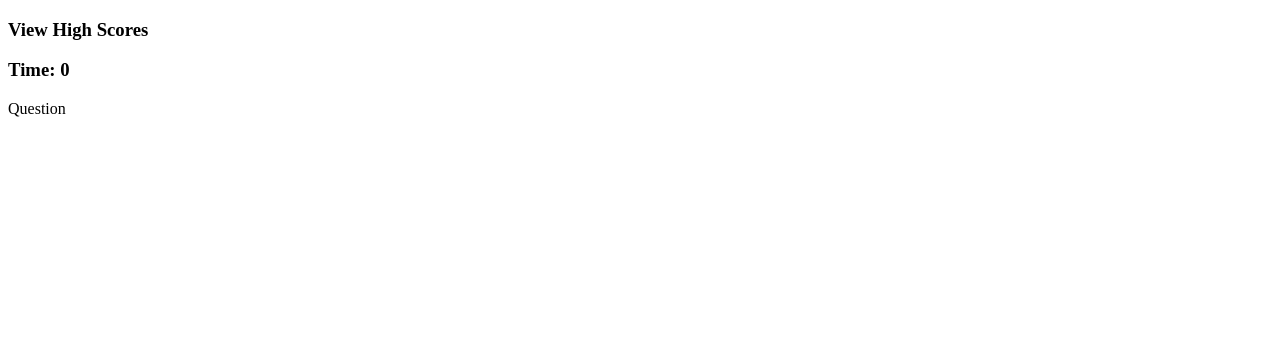
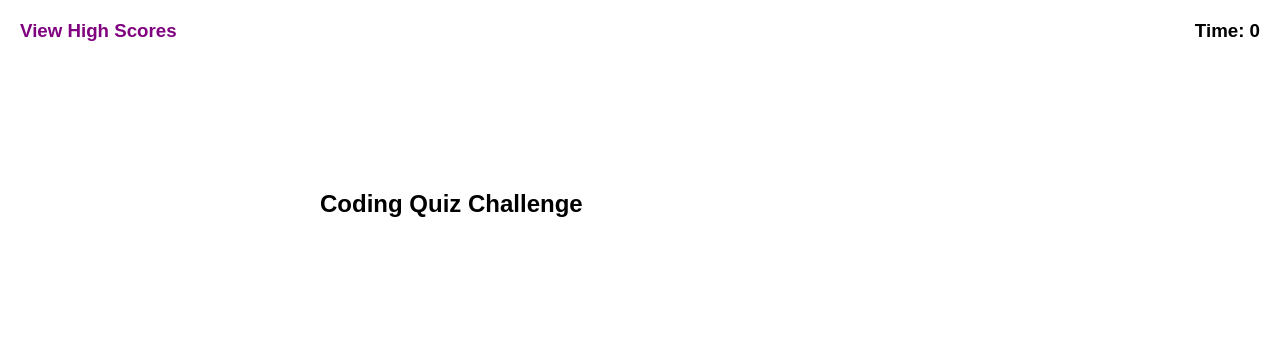
Before and after one commit to Koober97/lets-test-your-javascript, a plain HTML site: page index.html in a window 1280 px wide. Drawn offline with Linux system fonts and the light colour scheme.

Commit message:
updated html, css, and js to fit together

```diff
--- a/assets/css/styles.css
+++ b/assets/css/styles.css
@@ -0,0 +1,40 @@
+* {
+    font-family: Arial, Helvetica, sans-serif;
+    box-sizing: border-box;
+    padding: 0;
+    margin: 0;
+}
+
+header {
+    display: flex;
+    flex-wrap: wrap;
+    justify-content: space-between;
+    padding: 20px;
+}
+
+.high-score {
+    color: purple;
+}
+
+section {
+    display: flex;
+    justify-content: center;
+}
+
+.container {
+    display: flex;
+    flex-wrap: wrap;
+    padding: 10% 10%;
+    width: 70%
+}
+
+.question {
+    padding: 10px 0px;
+    font-size: 38px;
+    flex: 1 100%;
+}
+
+.question p {
+    font-size: 26px;
+    font-weight: normal;
+}
--- a/assets/js/javascript.js
+++ b/assets/js/javascript.js
@@ -1,4 +1,8 @@
-var timerEl = document.querySelector(".timer")
+var timerEl = document.querySelector(".timer");
+var headerEl = document.querySelector("header");
+var highScoreEl = document.querySelector(".high-score");
+var quizHeaderEl = document.querySelector(".quiz-question");
+var quizContentEl = document.querySelector(".quiz-content");
 
 var questionBankArray = [
     {
--- a/index.html
+++ b/index.html
@@ -14,9 +14,8 @@
     </header>
     <section>
         <div class="container">
-            <div id="question-container" class="hide"></div>
-            <div id="question">Question</div>
-            <div id="answer-button" class="answer-btn"></div>
+            <h1 class="quiz-question">Coding Quiz Challenge</h1>
+            <div class="quiz-content"></div>
         </div>
     </section>
     <script src="./assets/js/javascript.js"></script>
```
